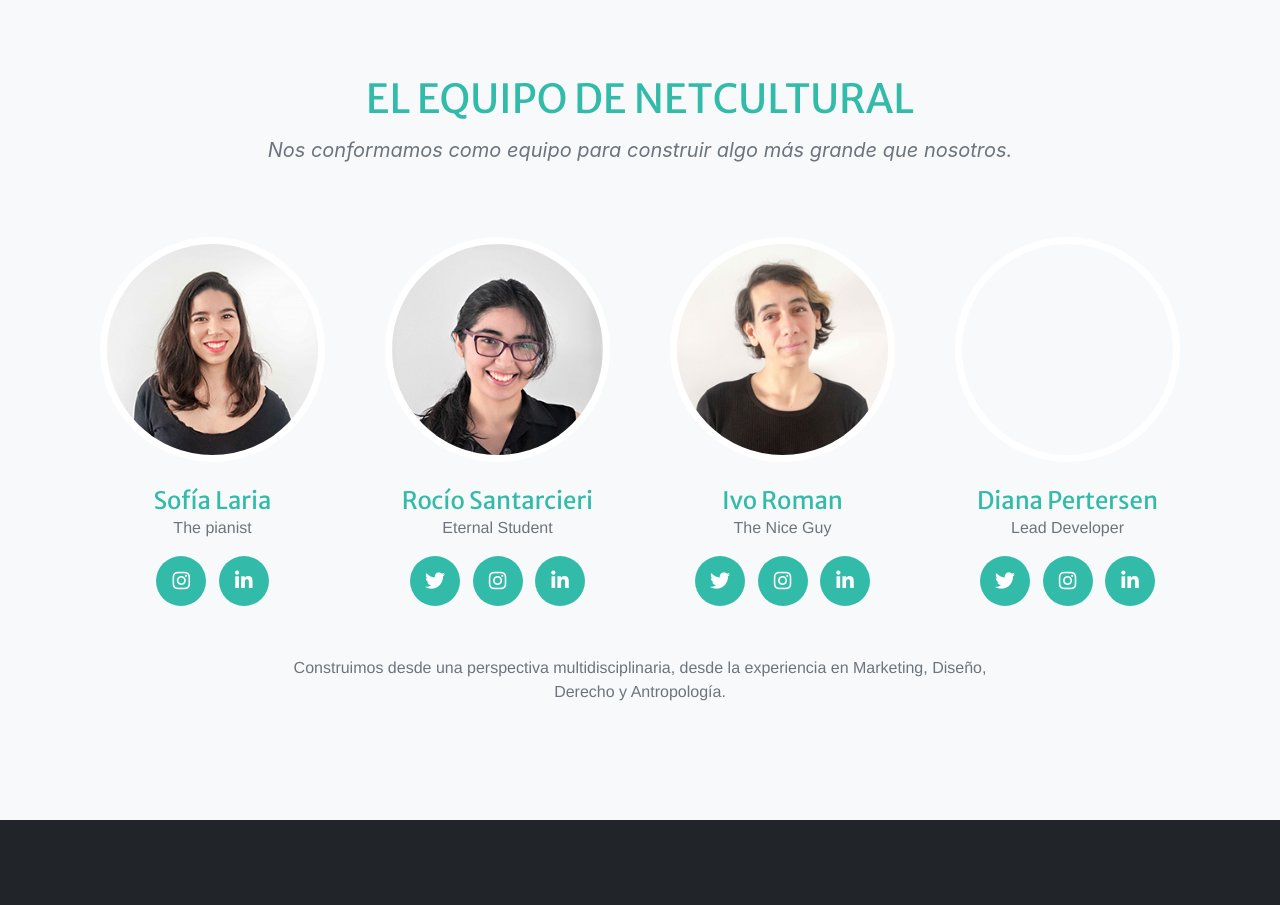
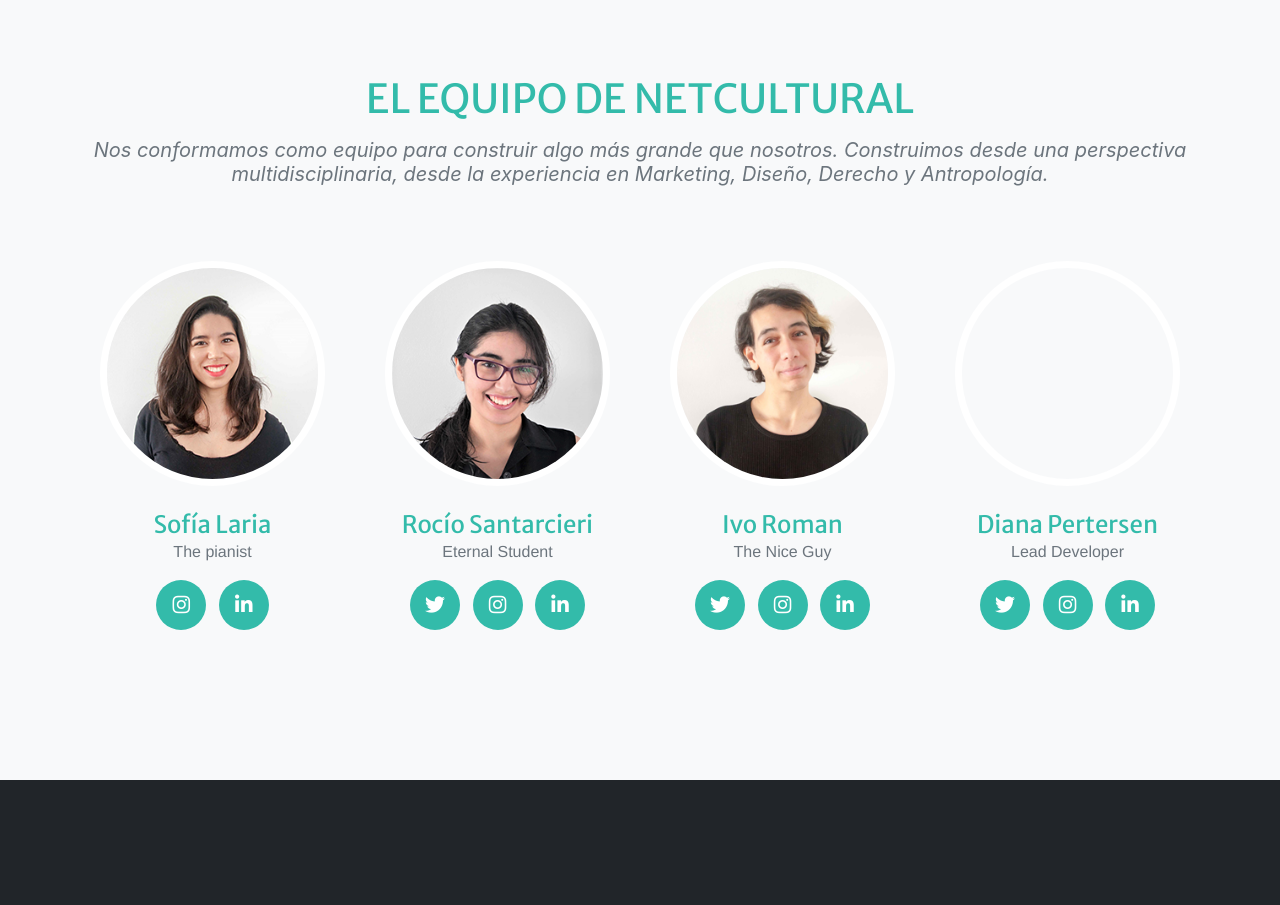
Before and after one commit to rociosantar/netcultural, a website with bundled scripts: page index.html in a window 1280 px wide. Shown: the part 2360-3265 px from the top of the page. Built offline with nearby package versions, Linux system fonts and the light colour scheme.

Commit message:
modificación de subtexto team

```diff
--- a/index.html
+++ b/index.html
@@ -152,7 +152,7 @@
       <div class="row">
         <div class="col-lg-12 text-center">
           <h2 class="section-heading text-uppercase">El Equipo de Netcultural</h2>
-          <h3 class="section-subheading text-muted">Nos conformamos como equipo para construir algo más grande que nosotros.</h3>
+          <h3 class="section-subheading text-muted">Nos conformamos como equipo para construir algo más grande que nosotros. Construimos desde una perspectiva multidisciplinaria, desde la experiencia en Marketing, Diseño, Derecho y Antropología.</h3>
         </div>
       </div>
       <div class="row">
@@ -248,11 +248,6 @@
           </div>
         </div>
       </div>
-      <div class="row">
-        <div class="col-lg-8 mx-auto text-center">
-          <p class="large text-muted"> Construimos desde una perspectiva multidisciplinaria, desde la experiencia en Marketing, Diseño, Derecho y Antropología.</p>
-        </div>
-      </div>
     </div>
   </section>
 
```
